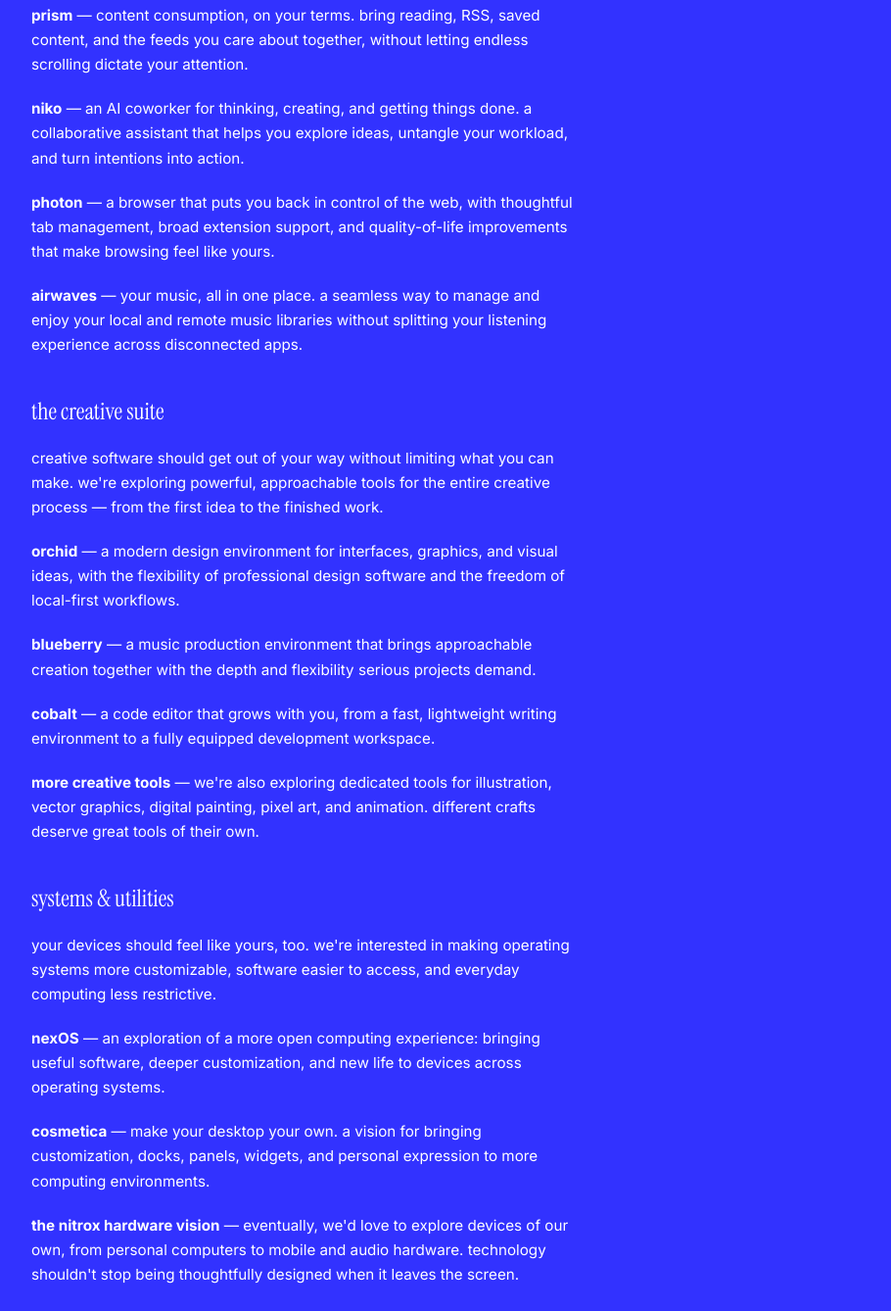
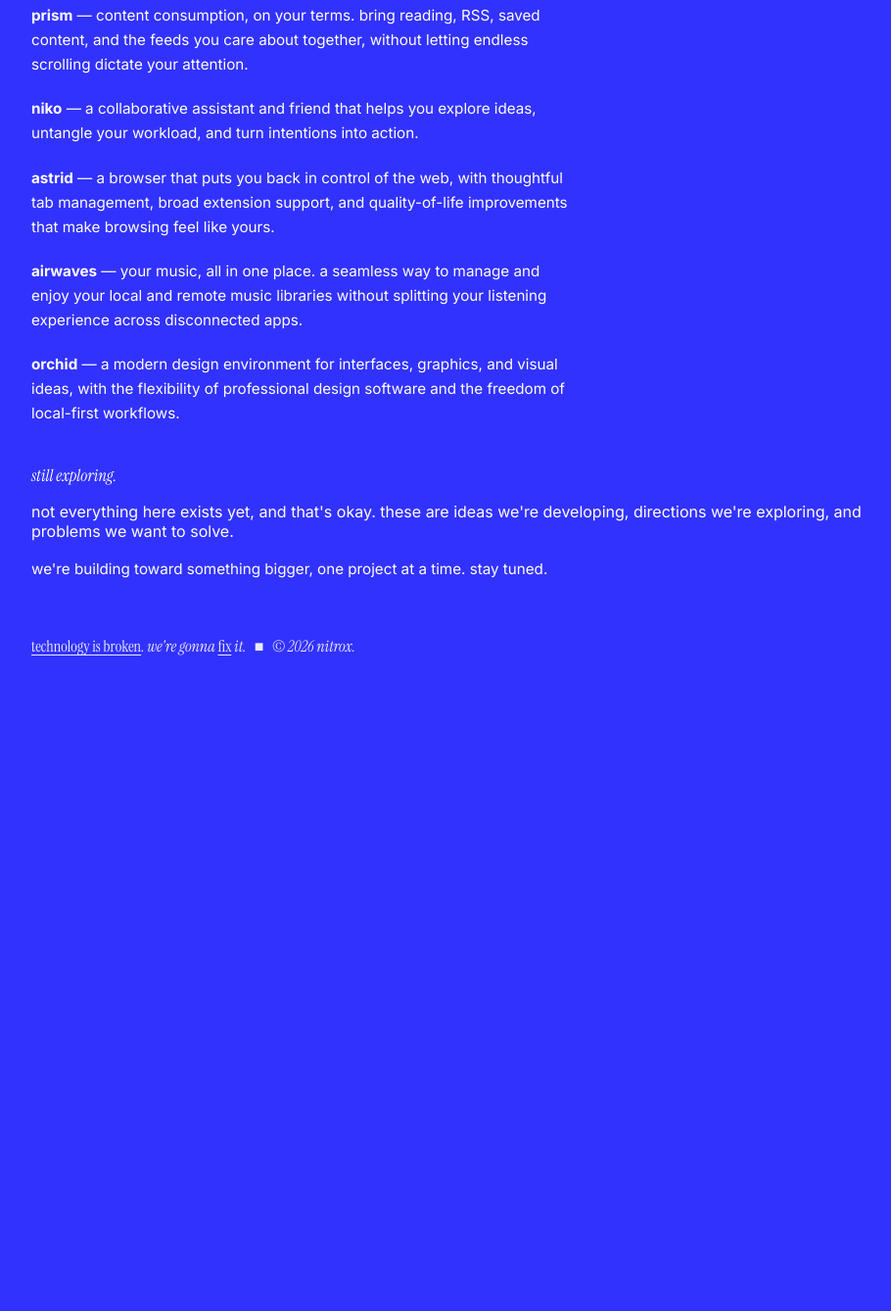
Before and after one commit to nitroxhq/nitroxhq.github.io, a plain HTML site: page projects.html in a window 1280 px wide. Shown: the part 802-2140 px from the top of the page at 98% size, without its empty margins (182-1092 px from the left). After the commit the page ends 1520 px from the top, so only its background shows below. Drawn offline with Linux system fonts and the light colour scheme.

Commit message:
put some projects in secret.txt lol

```diff
--- a/projects.html
+++ b/projects.html
@@ -40,38 +40,15 @@
 
             <p><a href="https://nitroxhq.github.io/prism"><b>prism</b></a> — content consumption, on your terms. bring reading, RSS, saved content, and the feeds you care about together, without letting endless scrolling dictate your attention.</p>
 
-            <p><b>niko</b> — an AI coworker for thinking, creating, and getting things done. a collaborative assistant that helps you explore ideas, untangle your workload, and turn intentions into action.</p>
+            <p><b>niko</b> — a collaborative assistant and friend that helps you explore ideas, untangle your workload, and turn intentions into action.</p>
 
-            <p><b>photon</b> — a browser that puts you back in control of the web, with thoughtful tab management, broad extension support, and quality-of-life improvements that make browsing feel like yours.</p>
+            <p><b>astrid</b> — a browser that puts you back in control of the web, with thoughtful tab management, broad extension support, and quality-of-life improvements that make browsing feel like yours.</p>
 
             <p><b>airwaves</b> — your music, all in one place. a seamless way to manage and enjoy your local and remote music libraries without splitting your listening experience across disconnected apps.</p>
+
+            <p><b>orchid</b> — a modern design environment for interfaces, graphics, and visual ideas, with the flexibility of professional design software and the freedom of local-first workflows.</p>
         </section>
 
-        <!-- Creative Suite -->
-        <section class="yap">
-            <h2>the creative suite</h2>
-            <p>creative software should get out of your way without limiting what you can make. we're exploring powerful, approachable tools for the entire creative process — from the first idea to the finished work.</p>
-
-            <p><b>orchid</b> — a modern design environment for interfaces, graphics, and visual ideas, with the flexibility of professional design software and the freedom of local-first workflows.</p>
-
-            <p><b>blueberry</b> — a music production environment that brings approachable creation together with the depth and flexibility serious projects demand.</p>
-
-            <p><b>cobalt</b> — a code editor that grows with you, from a fast, lightweight writing environment to a fully equipped development workspace.</p>
-
-            <p><b>more creative tools</b> — we're also exploring dedicated tools for illustration, vector graphics, digital painting, pixel art, and animation. different crafts deserve great tools of their own.</p>
-        </section>
-
-        <!-- Operating Systems & Utilities -->
-        <section class="yap">
-            <h2>systems & utilities</h2>
-            <p>your devices should feel like yours, too. we're interested in making operating systems more customizable, software easier to access, and everyday computing less restrictive.</p>
-
-            <p><b>nexOS</b> — an exploration of a more open computing experience: bringing useful software, deeper customization, and new life to devices across operating systems.</p>
-
-            <p><b>cosmetica</b> — make your desktop your own. a vision for bringing customization, docks, panels, widgets, and personal expression to more computing environments.</p>
-
-            <p><b>the nitrox hardware vision</b> — eventually, we'd love to explore devices of our own, from personal computers to mobile and audio hardware. technology shouldn't stop being thoughtfully designed when it leaves the screen.</p>
-        </section>
 
         <!-- Closing -->
         <section class="ps-section">
```
Also changed, not shown: secret.txt (added).
